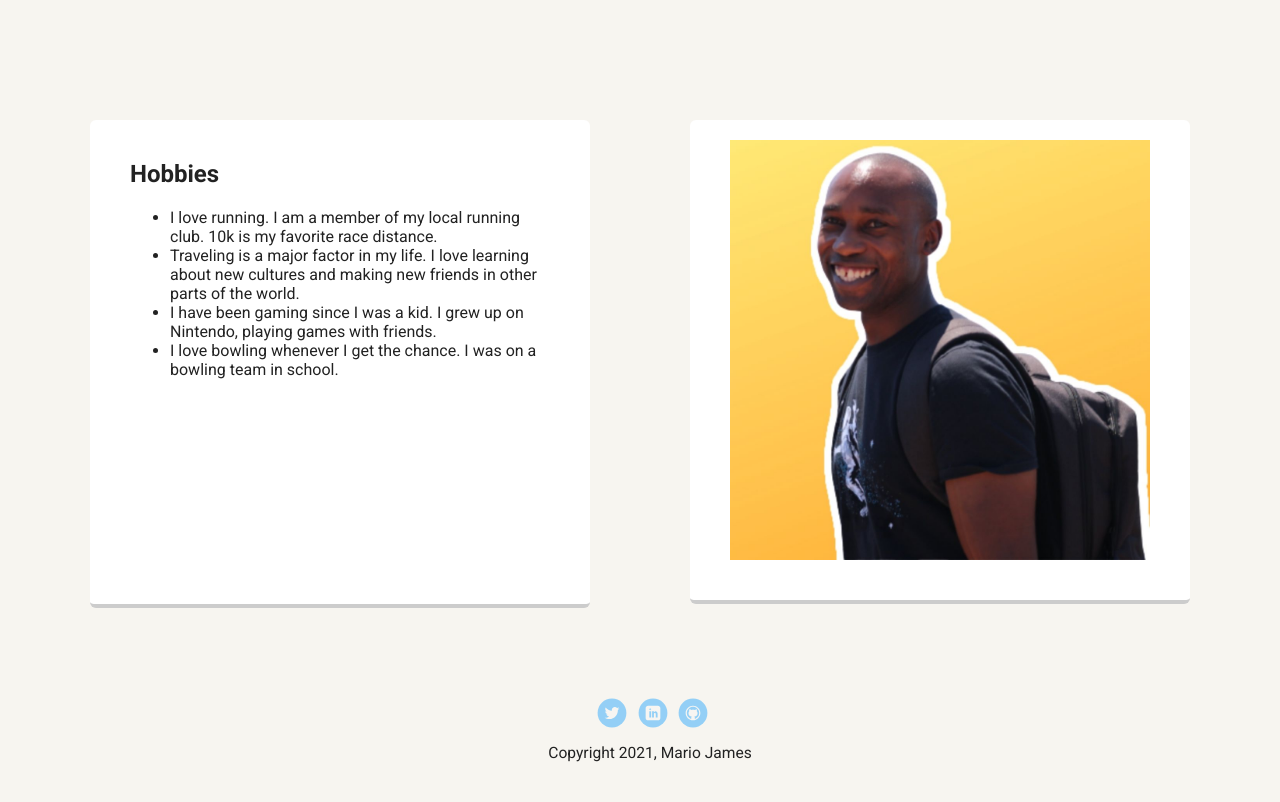
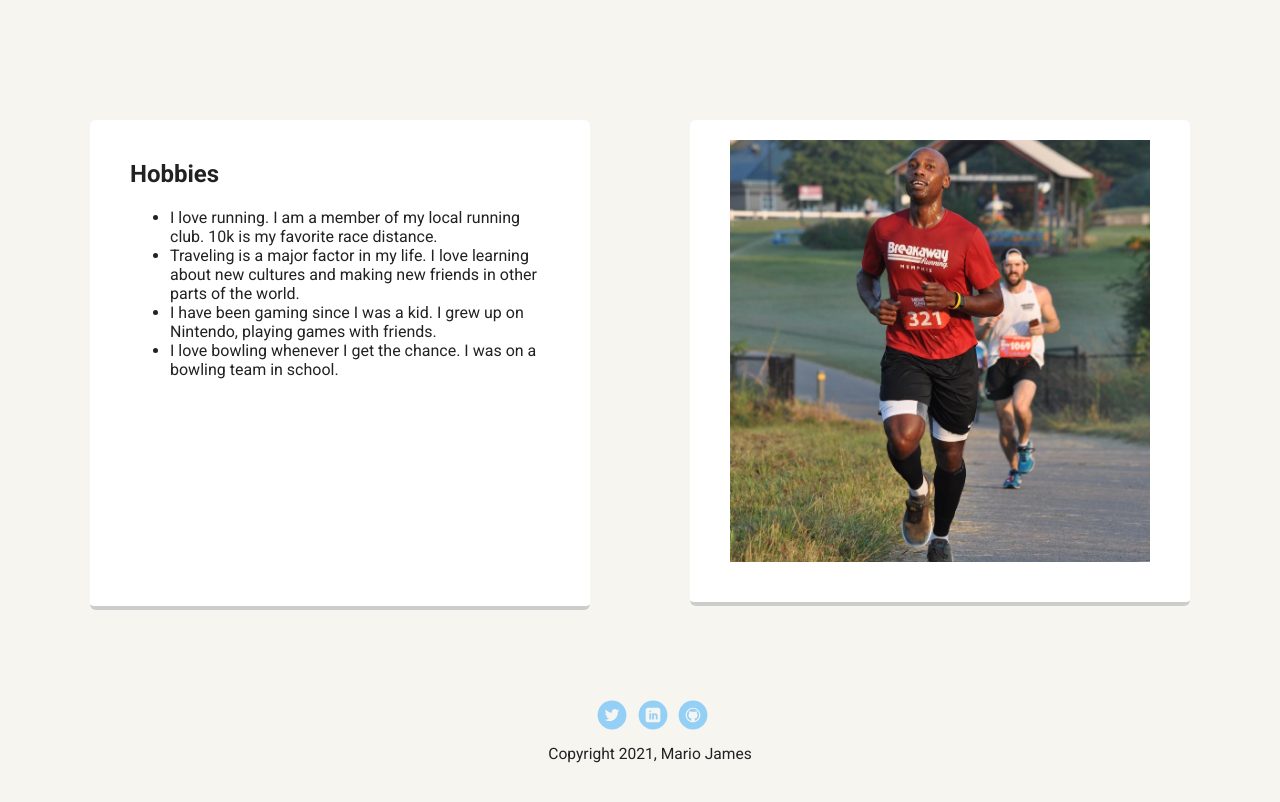
Before and after one commit to JJamesMar/techdegree-project-1, a plain HTML site: page hobbies.html in a window 1280 px wide. Shown: the part 400-1202 px from the top of the page. Drawn offline with Linux system fonts and the light colour scheme; a web font is replaced by a local one.

Commit message:
added picture of me running

```diff
--- a/hobbies.html
+++ b/hobbies.html
@@ -34,7 +34,7 @@
       </div>
 
       <div>
-        <img src="images/mainimg.jpg" alt="Head shot of James M" class="extra-images">
+        <img src="images/running.png" alt="Picture of me running" class="extra-images">
       </div>
 
     </main>
```
